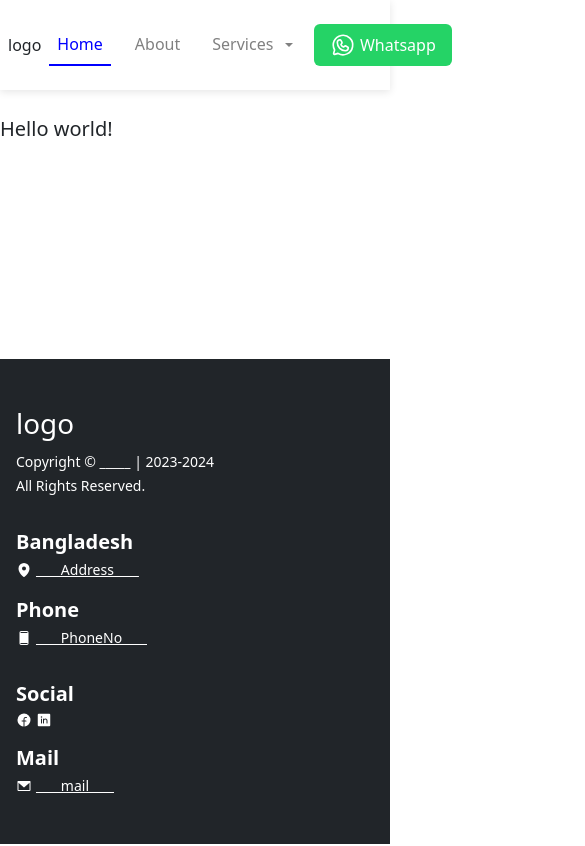
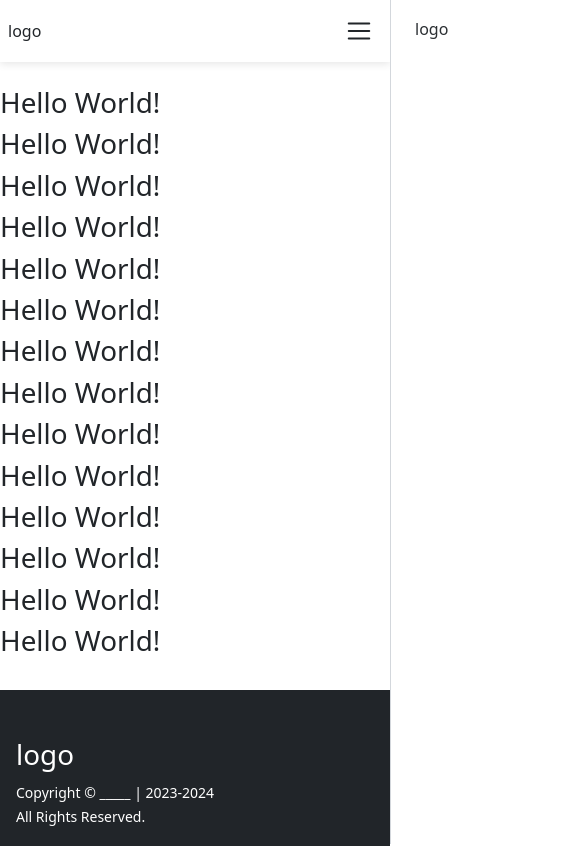
Before and after one commit to Chy-Zaber-Bin-Zahid/CodeSync5, a Next.js app: page / in a window 390 px wide. Shown: the top 846 px of the page, 585 px wide, since content can reach past the window. Built offline with nearby package versions, Linux system fonts and the light colour scheme.

Commit message:
nav responsive done

```diff
--- a/app/layout.tsx
+++ b/app/layout.tsx
@@ -15,7 +15,7 @@ export default function RootLayout({
 }>) {
   return (
     <html lang="en">
-      <body>
+      <body className="overflow-x-hidden" >
         <div className="flex flex-col min-h-screen">
           <Navbar />
           <div className="flex-grow flex">
--- a/app/page.tsx
+++ b/app/page.tsx
@@ -1,7 +1,20 @@
 export default function Home() {
   return (
-    <div className="py-4 text-[20px]">
-        Hello world!
+    <div className="py-4 text-[100px]">
+        <h1>Hello World!</h1>
+        <h1>Hello World!</h1>
+        <h1>Hello World!</h1>
+        <h1>Hello World!</h1>
+        <h1>Hello World!</h1>
+        <h1>Hello World!</h1>
+        <h1>Hello World!</h1>
+        <h1>Hello World!</h1>
+        <h1>Hello World!</h1>
+        <h1>Hello World!</h1>
+        <h1>Hello World!</h1>
+        <h1>Hello World!</h1>
+        <h1>Hello World!</h1>
+        <h1>Hello World!</h1>
     </div>
   );
 }
--- a/components/Footer.tsx
+++ b/components/Footer.tsx
@@ -2,13 +2,12 @@
 
 import Link from 'next/link';
 import { DeviceMobile, EnvelopeSimple, FacebookLogo, LinkedinLogo, MapPin } from 'phosphor-react';
-import React from 'react'
 
 function Footer() {
   const currentYear = new Date().getFullYear();
   return (
     <div className="bg-footerBg text-white px-3 py-12 ">
-      <div className='max-w-big-screen mx-auto grid grid-cols-3 gap-x-6 nav-mq:grid-cols-1 nav-mq:gap-y-8 nav-mq:max-w-small-screen'>
+      <div className='max-w-big-screen mx-auto grid grid-cols-3 gap-x-6 mq-765:grid-cols-1 mq-765:gap-y-8 mq-765:max-w-small-screen'>
         <div className='flex flex-col justify-start items-start gap-1'>
           <h1>logo</h1>
           <p className='text-sm m-0'>Copyright © _____ | 2023-{currentYear}</p>
--- /dev/null
+++ b/components/MobileNavbar.tsx
@@ -0,0 +1,20 @@
+import React from 'react'
+import { X } from 'phosphor-react';
+
+type MobileNavbar = {
+    toggleNav: boolean,
+    setToggleNav: React.Dispatch<React.SetStateAction<boolean>>;
+}
+
+function MobileNavbar({ toggleNav, setToggleNav }: MobileNavbar) {
+    return (
+        <div className={`absolute top-0 right-0 z-50 bg-white h-screen w-3/4 border-l border-gray-300 py-3 px-4 transition-all duration-300 opacity-95 min-mq-765:hidden mq-765:block ${toggleNav ? "translate-x-0" : "translate-x-full"} mq-400:w-full`} >
+            <div className="flex justify-between items-center gap-4" >
+                <div>logo</div>
+                <div onClick={() => setToggleNav(false)} className="hover:cursor-pointer hover:scale-125 transition-all duration-300" ><X size={26} /></div>
+            </div>
+        </div>
+    )
+}
+
+export default MobileNavbar
--- a/components/Navbar.tsx
+++ b/components/Navbar.tsx
@@ -1,23 +1,25 @@
 "use client"
 
-import React from 'react'
+import React, { useState } from 'react'
 import Link from 'next/link'
 import { usePathname } from 'next/navigation'
 import ButtonGroup from 'react-bootstrap/ButtonGroup';
 import Dropdown from 'react-bootstrap/Dropdown';
 import 'bootstrap/dist/css/bootstrap.min.css';
-import { WhatsappLogo } from 'phosphor-react';
+import { List, WhatsappLogo } from 'phosphor-react';
+import MobileNavbar from '@/components/MobileNavbar';
 
 function Navbar() {
     const currentPath = usePathname();
     const baseLinkCommonClass = "px-2 py-2 transition-all duration-300 no-underline border-b-2";
     const baseLinkActiveClass = "text-nav-active border-nav-active hover:text-nav-active";
     const baseLinkDefaultClass = "hover:text-nav-hover text-nav-default border-b-white";
+    const [toggleNav,setToggleNav] = useState<boolean>(false)
     return (
-        <div className='sticky top-0 shadow-nav-shadow py-4 px-2 z-50 bg-white'>
+        <div className='sticky top-0 shadow-nav-shadow min-mq-765:py-6 px-2 z-40 bg-white mq-765:py-2'>
             <div className="flex gap-2 justify-between items-center max-w-big-screen mx-auto" >
                 <div>logo</div>
-                <div className='flex justify-between items-center gap-3' >
+                <div className='flex justify-between items-center gap-3 mq-765:hidden' >
                     <Link href="/" className={`${baseLinkCommonClass} ${currentPath === "/" ? baseLinkActiveClass : baseLinkDefaultClass}`}>Home</Link>
                     <Link href="/about" className={`${baseLinkCommonClass} ${currentPath === "/about" ? baseLinkActiveClass : baseLinkDefaultClass}`}>About</Link>
                     <Dropdown as={ButtonGroup}>
@@ -42,7 +44,11 @@ function Navbar() {
                         Whatsapp
                     </a>
                 </div>
+                <div onClick={() => setToggleNav(true)} className="p-2 hover:cursor-pointer hidden mq-765:block" >
+                    <List size={30}  />
+                </div>
             </div>
+            <MobileNavbar toggleNav={toggleNav} setToggleNav={setToggleNav}/>
         </div>
     )
 }
--- a/tailwind.config.ts
+++ b/tailwind.config.ts
@@ -26,7 +26,9 @@ const config: Config = {
         'small-screen': '570px',
       },
       screens: {
-        'nav-mq': {'max': '765px'},
+        'mq-400': {'max': '400px'},
+        'mq-765': {'max': '765px'},
+        'min-mq-765': {'min': '766px'},
       },
     },
   },
```
